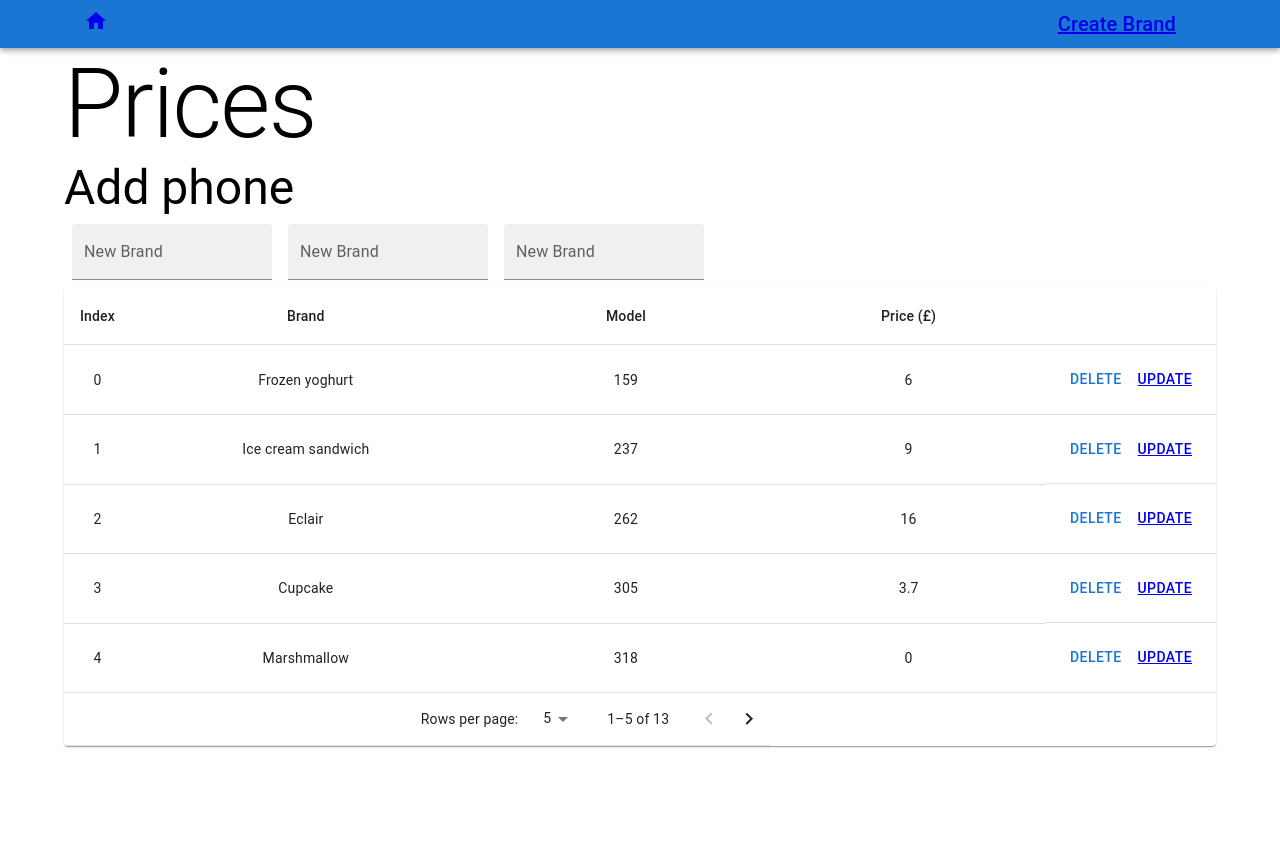
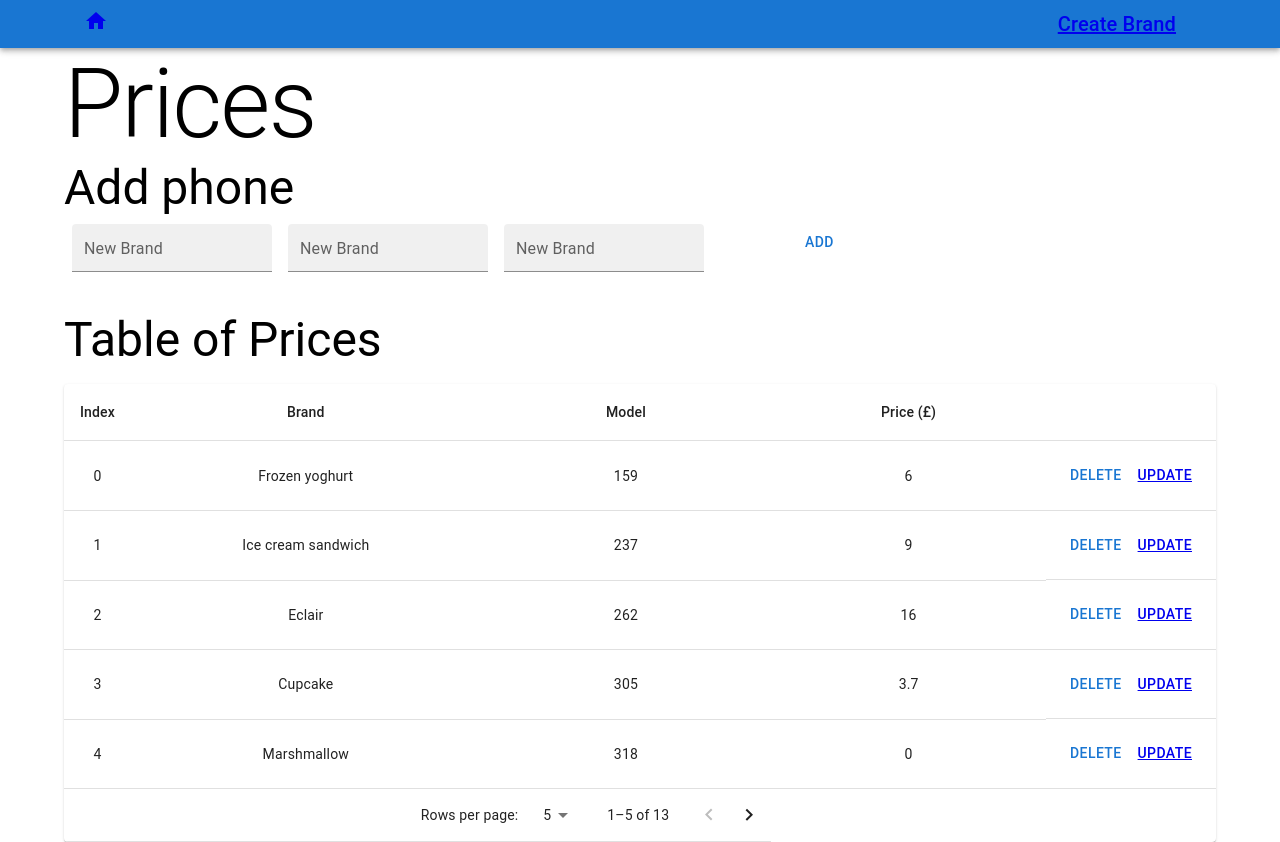
Before and after one commit to frsargua/SmartphonesPriceLogger, a React (Vite) app in the folder FrontEnd/: page /prices/1 in a window 1280 px wide. Before the commit the page ends 800 px from the top, so only its background shows below. Built offline with nearby package versions, Linux system fonts and the light colour scheme.

Commit message:
Updated layout of Prices Page

```diff
--- a/FrontEnd/src/Pages/Prices/index.tsx
+++ b/FrontEnd/src/Pages/Prices/index.tsx
@@ -7,6 +7,9 @@ export function Prices() {
     <>
       <Typography variant="h1">Prices</Typography>
       <CreatePrice />
+      <Typography variant="h3" mb={2}>
+        Table of Prices
+      </Typography>
       <DisplayTableForPrices />
     </>
   );
--- a/FrontEnd/src/components/CreatePrice/Index.tsx
+++ b/FrontEnd/src/components/CreatePrice/Index.tsx
@@ -1,4 +1,4 @@
-import { TextField, Typography } from "@mui/material";
+import { Button, TextField, Typography } from "@mui/material";
 import { Box } from "@mui/system";
 
 export function CreatePrice() {
@@ -7,12 +7,29 @@ export function CreatePrice() {
       <Typography variant="h3">Add phone</Typography>
       <Box
         sx={{
+          mb: "2rem",
           "& > :not(style)": { m: 1, width: "25ch" },
         }}
       >
-        <TextField label="New Brand" variant="filled" margin="normal" />
-        <TextField label="New Brand" variant="filled" margin="normal" />
-        <TextField label="New Brand" variant="filled" margin="normal" />
+        <TextField
+          label="New Brand"
+          variant="filled"
+          size="small"
+          margin="normal"
+        />
+        <TextField
+          label="New Brand"
+          variant="filled"
+          size="small"
+          margin="normal"
+        />
+        <TextField
+          label="New Brand"
+          variant="filled"
+          size="small"
+          margin="normal"
+        />
+        <Button>Add</Button>
       </Box>
     </>
   );
```
Also changed, not shown: FrontEnd/src/types/index.tsx (added, +17 -0 lines).
